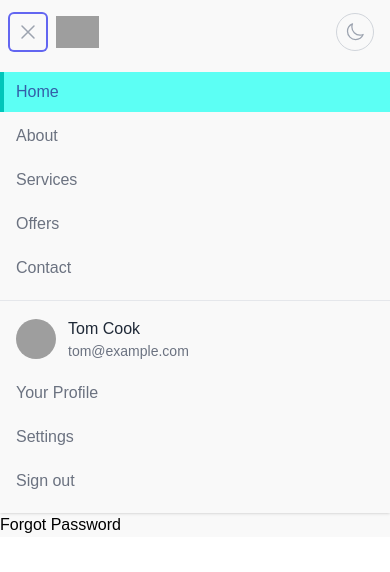
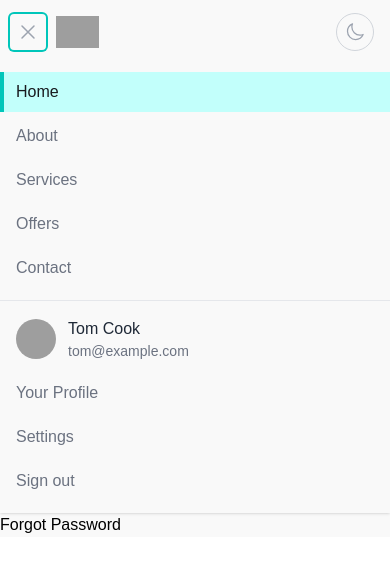
Before and after one commit to maxsolfar/villaterra-react, a React (Create React App) app: page /forgot-password in a window 390 px wide. Both pictures are taken after a click on the button "Open menu". Shown: the top 572 px of the page. Built offline with nearby package versions, Linux system fonts and the light colour scheme; grey boxes are pictures that could not be loaded.

Commit message:
General Changes Color Tailwind

```diff
--- a/package.json
+++ b/package.json
@@ -8,6 +8,7 @@
     "@tailwindcss/forms": "^0.5.3",
     "react": "^18.2.0",
     "react-dom": "^18.2.0",
+    "react-icons": "^4.7.1",
     "react-router-dom": "^6.6.0",
     "react-scripts": "5.0.1"
   },
--- a/src/components/MobileMenuItem.jsx
+++ b/src/components/MobileMenuItem.jsx
@@ -9,7 +9,7 @@ const MobileMenuItem = ({ title, url, status, setPage }) => {
           as={Link}
           to={url}
           onClick={setPage}
-          className="block border-l-4 border-primary-500 bg-primary-100 py-2 pl-3 pr-4 text-base font-medium text-terceary sm:pl-5 sm:pr-6"
+          className="block border-l-4 border-primary-500 bg-primary-50 py-2 pl-3 pr-4 text-base font-medium text-dark sm:pl-5 sm:pr-6"
         >
           {title}
         </Disclosure.Button>
--- a/src/components/NavBar.jsx
+++ b/src/components/NavBar.jsx
@@ -44,7 +44,7 @@ const NavBar = ({ theme, handleThemeSwitch }) => {
               <div className="flex">
                 <div className="-ml-2 mr-2 flex items-center md:hidden">
                   {/* Mobile menu button */}
-                  <Disclosure.Button className="inline-flex items-center justify-center rounded-md p-2 text-gray-400 hover:bg-gray-100 hover:text-gray-500 focus:outline-none focus:ring-2 focus:ring-inset focus:ring-indigo-500">
+                  <Disclosure.Button className="inline-flex items-center justify-center rounded-md p-2 text-gray-400 hover:bg-gray-100 hover:text-gray-500 focus:outline-none focus:ring-2 focus:ring-inset focus:ring-primary-500">
                     <span className="sr-only">Open menu</span>
                     {open ? (
                       <XMarkIcon className="block h-6 w-6" aria-hidden="true" />
@@ -115,7 +115,7 @@ const NavBar = ({ theme, handleThemeSwitch }) => {
                   {user && (
                   <Menu as="div" className="hidden md:block md:relative ml-3">
                     <div>
-                      <Menu.Button className="flex rounded-full bg-white text-sm focus:outline-none focus:ring-2 focus:ring-indigo-500 focus:ring-offset-2">
+                      <Menu.Button className="flex rounded-full bg-white text-sm focus:outline-none focus:ring-2 focus:ring-primary-500 focus:ring-offset-2">
                         <span className="sr-only">Open user menu</span>
                         <img
                           className="h-8 w-8 rounded-full"
--- a/tailwind.config.js
+++ b/tailwind.config.js
@@ -6,7 +6,8 @@ module.exports = {
     extend: {
       colors: {
         primary: {
-          100: '#5cfff4',
+          50: '#c2fffb',
+          100: '#85fff7',
           200: '#33fff1',
           300: '#0affef',
           400: '#00e0d1',
```
Also changed, not shown: 1 other file (tests, documents, lock files or other folders).
